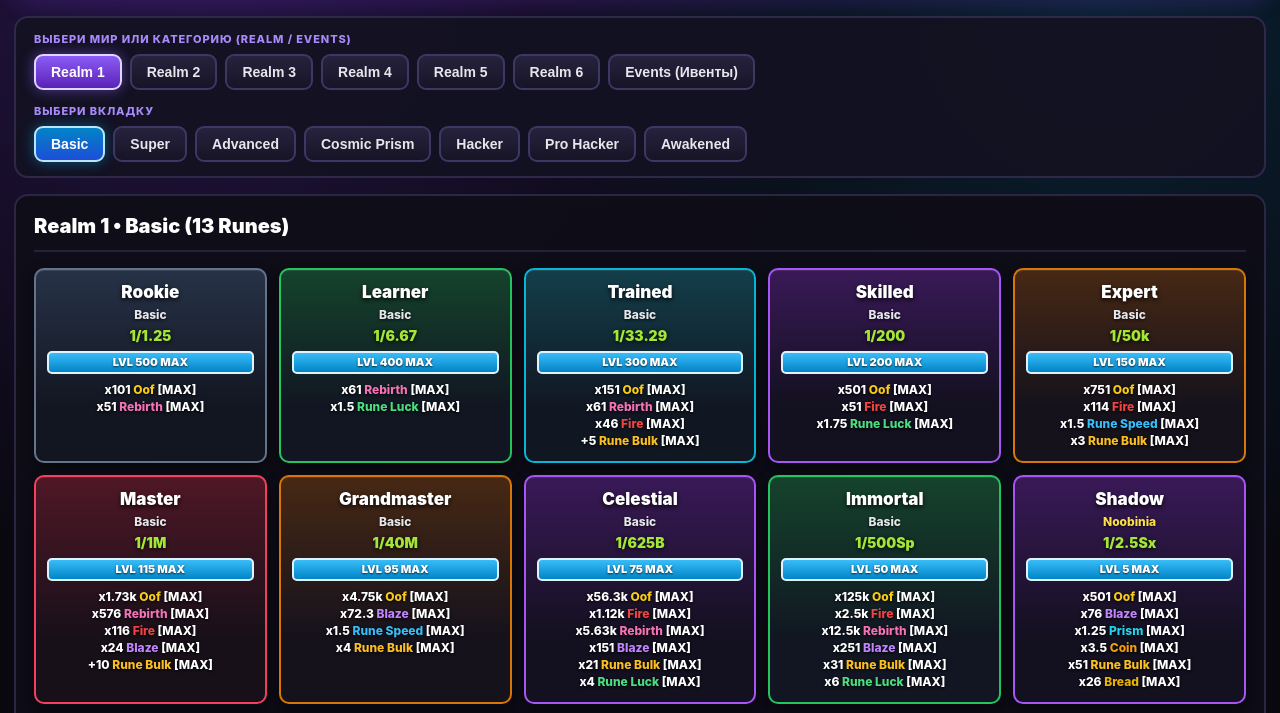
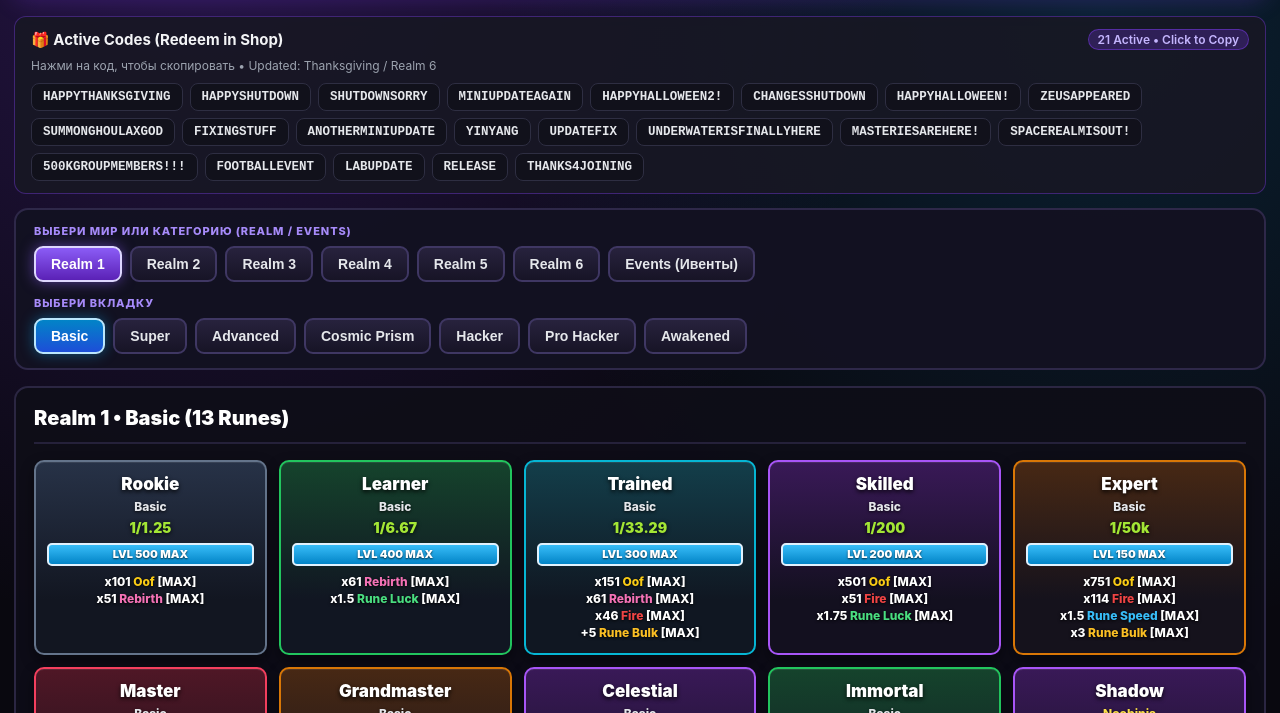
Before and after one commit to SupremTa6letka/noob-incremental-runes, a plain HTML site: page index.html in a window 1280 px wide. Shown: the part 85-798 px from the top of the page. Drawn offline with Linux system fonts and the light colour scheme.

Commit message:
Update index.html

```diff
--- a/index.html
+++ b/index.html
@@ -590,6 +590,116 @@
         <button id="supportBtn" class="support-btn" type="button">Support</button>
       </div>
     </div>
+    <style>
+  .codes-panel {
+    max-width: 100%;
+    margin: 14px auto;
+    padding: 12px 16px;
+    background: rgba(24, 24, 36, 0.9);
+    border: 1px solid rgba(124, 58, 237, 0.4);
+    border-radius: 12px;
+    font-family: inherit;
+  }
+  .codes-panel summary {
+    cursor: pointer;
+    list-style: none;
+    display: flex;
+    align-items: center;
+    justify-content: space-between;
+    font-weight: 700;
+    font-size: 15px;
+    color: #f3f4f6;
+    user-select: none;
+  }
+  .codes-panel summary::-webkit-details-marker { display: none; }
+  .codes-badge {
+    background: rgba(124, 58, 237, 0.25);
+    color: #c4b5fd;
+    border: 1px solid rgba(124, 58, 237, 0.5);
+    padding: 2px 9px;
+    border-radius: 999px;
+    font-size: 12px;
+    font-weight: 600;
+  }
+  .codes-hint {
+    margin: 8px 0 10px;
+    font-size: 12px;
+    color: #9ca3af;
+  }
+  .codes-grid {
+    display: flex;
+    flex-wrap: wrap;
+    gap: 7px;
+  }
+  .code-chip {
+    background: #11111b;
+    color: #e5e7eb;
+    border: 1px solid #2e2e42;
+    border-radius: 8px;
+    padding: 6px 11px;
+    font-size: 12.5px;
+    font-weight: 600;
+    font-family: monospace;
+    cursor: pointer;
+    transition: 0.15s ease;
+  }
+  .code-chip:hover {
+    border-color: #7c3aed;
+    background: rgba(124, 58, 237, 0.15);
+    color: #ffffff;
+  }
+  .code-chip.copied {
+    border-color: #10b981;
+    background: rgba(16, 185, 129, 0.2);
+    color: #6ee7b7;
+  }
+</style>
+
+<details class="codes-panel" open>
+  <summary>
+    <span>🎁 Active Codes (Redeem in Shop)</span>
+    <span class="codes-badge">21 Active • Click to Copy</span>
+  </summary>
+  <div class="codes-hint">Нажми на код, чтобы скопировать • Updated: Thanksgiving / Realm 6</div>
+  <div class="codes-grid">
+    <button class="code-chip" data-code="HAPPYTHANKSGIVING">HAPPYTHANKSGIVING</button>
+    <button class="code-chip" data-code="HAPPYSHUTDOWN">HAPPYSHUTDOWN</button>
+    <button class="code-chip" data-code="SHUTDOWNSORRY">SHUTDOWNSORRY</button>
+    <button class="code-chip" data-code="MINIUPDATEAGAIN">MINIUPDATEAGAIN</button>
+    <button class="code-chip" data-code="HAPPYHALLOWEEN2!">HAPPYHALLOWEEN2!</button>
+    <button class="code-chip" data-code="CHANGESSHUTDOWN">CHANGESSHUTDOWN</button>
+    <button class="code-chip" data-code="HAPPYHALLOWEEN!">HAPPYHALLOWEEN!</button>
+    <button class="code-chip" data-code="ZEUSAPPEARED">ZEUSAPPEARED</button>
+    <button class="code-chip" data-code="SUMMONGHOULAXGOD">SUMMONGHOULAXGOD</button>
+    <button class="code-chip" data-code="FIXINGSTUFF">FIXINGSTUFF</button>
+    <button class="code-chip" data-code="ANOTHERMINIUPDATE">ANOTHERMINIUPDATE</button>
+    <button class="code-chip" data-code="YINYANG">YINYANG</button>
+    <button class="code-chip" data-code="UPDATEFIX">UPDATEFIX</button>
+    <button class="code-chip" data-code="UNDERWATERISFINALLYHERE">UNDERWATERISFINALLYHERE</button>
+    <button class="code-chip" data-code="MASTERIESAREHERE!">MASTERIESAREHERE!</button>
+    <button class="code-chip" data-code="SPACEREALMISOUT!">SPACEREALMISOUT!</button>
+    <button class="code-chip" data-code="500KGROUPMEMBERS!!!">500KGROUPMEMBERS!!!</button>
+    <button class="code-chip" data-code="FOOTBALLEVENT">FOOTBALLEVENT</button>
+    <button class="code-chip" data-code="LABUPDATE">LABUPDATE</button>
+    <button class="code-chip" data-code="RELEASE">RELEASE</button>
+    <button class="code-chip" data-code="THANKS4JOINING">THANKS4JOINING</button>
+  </div>
+</details>
+
+<script>
+  document.querySelectorAll('.code-chip').forEach(btn => {
+    btn.addEventListener('click', () => {
+      const code = btn.dataset.code;
+      navigator.clipboard.writeText(code);
+      btn.textContent = '✓ Copied!';
+      btn.classList.add('copied');
+      setTimeout(() => {
+        btn.textContent = code;
+        btn.classList.remove('copied');
+      }, 1200);
+    });
+  });
+</script>
 
     <div class="nav-panel">
       <div id="realmLabel" class="nav-label">Выбери мир или категорию (Realm / Events)</div>
```
